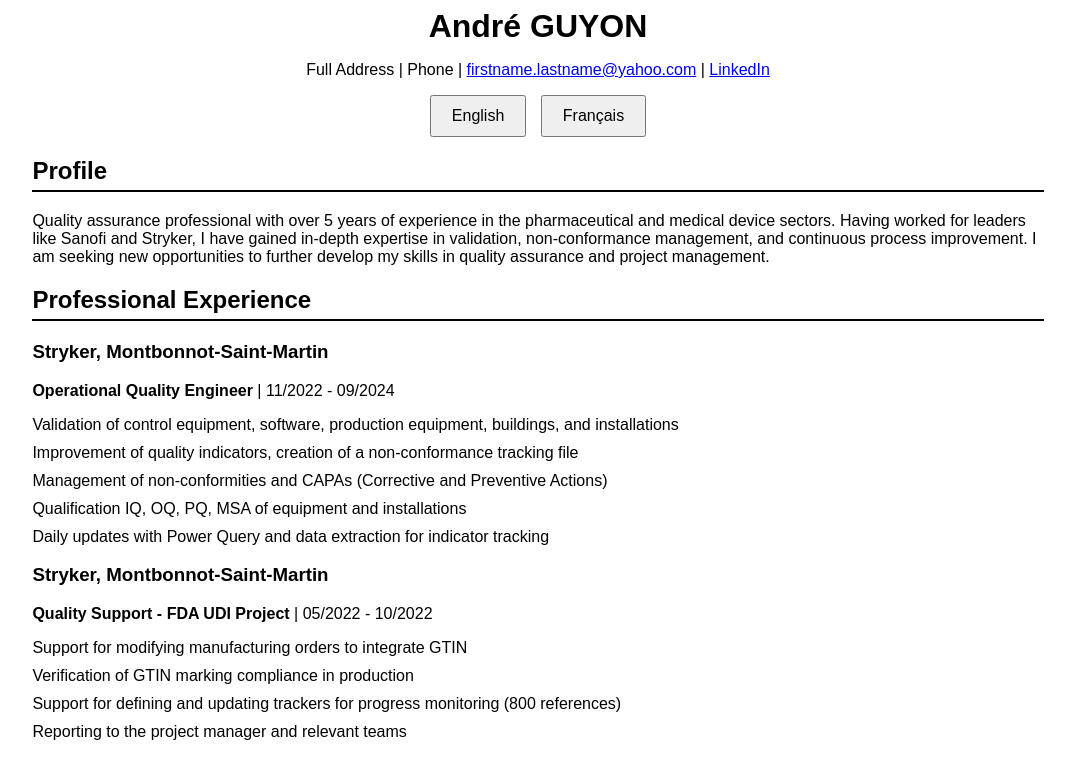
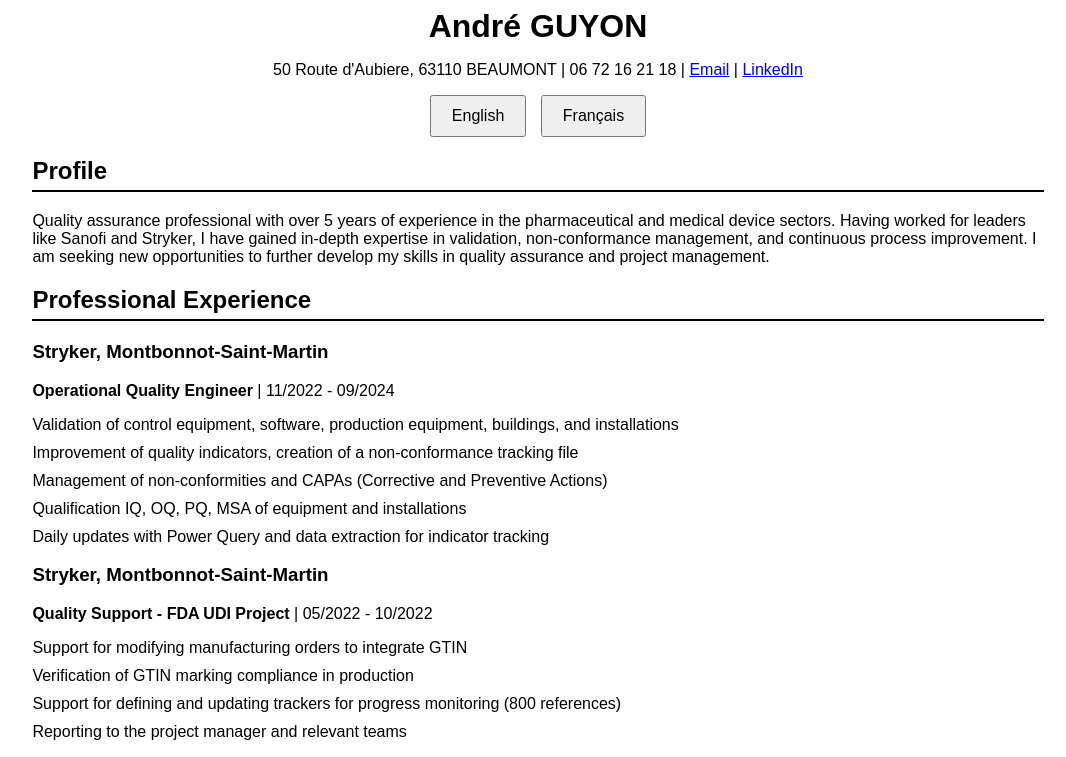
Before and after one commit to Andre-guyon/CV, a plain HTML site: page cv-en.html in a window 1280 px wide. Shown: the top 757 px of the page, without its empty margins (102-1168 px from the left). Drawn offline with Linux system fonts and the light colour scheme.

Commit message:
Update cv-en.html

```diff
--- a/cv-en.html
+++ b/cv-en.html
@@ -49,7 +49,7 @@
     <div class="container">
         <header>
             <h1>André GUYON</h1>
-            <p>Full Address | Phone | <a href="mailto:firstname.lastname@yahoo.com">firstname.lastname@yahoo.com</a> | <a href="https://www.linkedin.com">LinkedIn</a></p>
+            <p>50 Route d'Aubiere, 63110 BEAUMONT | 06 72 16 21 18 |  <a href="mailto:guyon4dut@yahoo.com">Email</a> | <a href="https://www.linkedin.com/in/ANDRÉ-GUYON">LinkedIn</a></p>
         </header>
 
         <div class="language-buttons">
```
